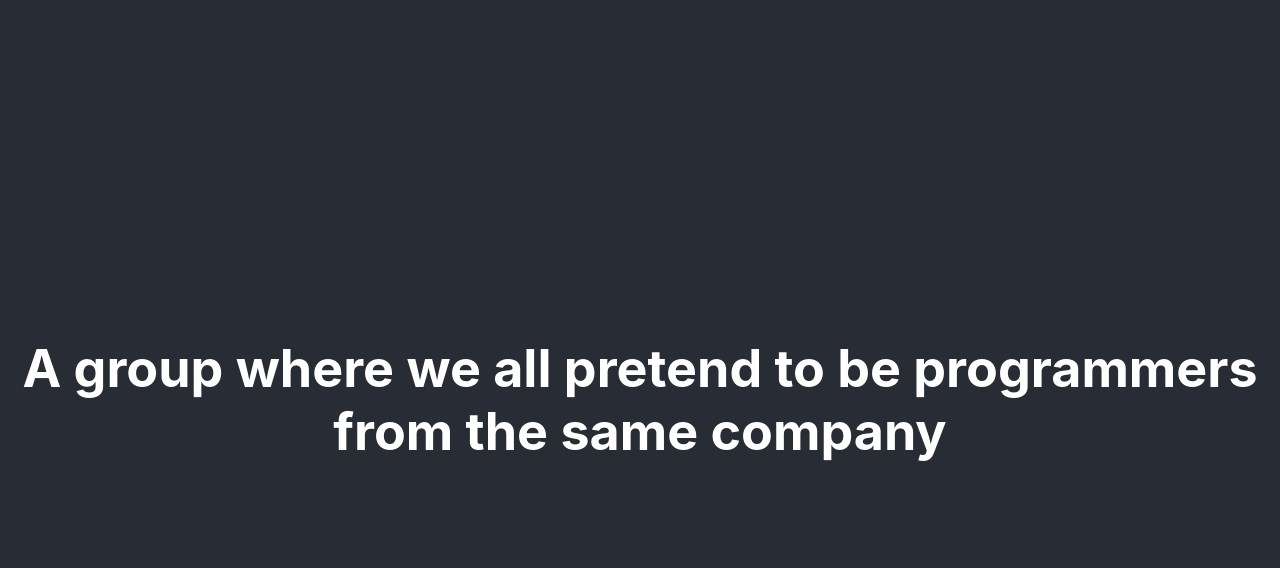
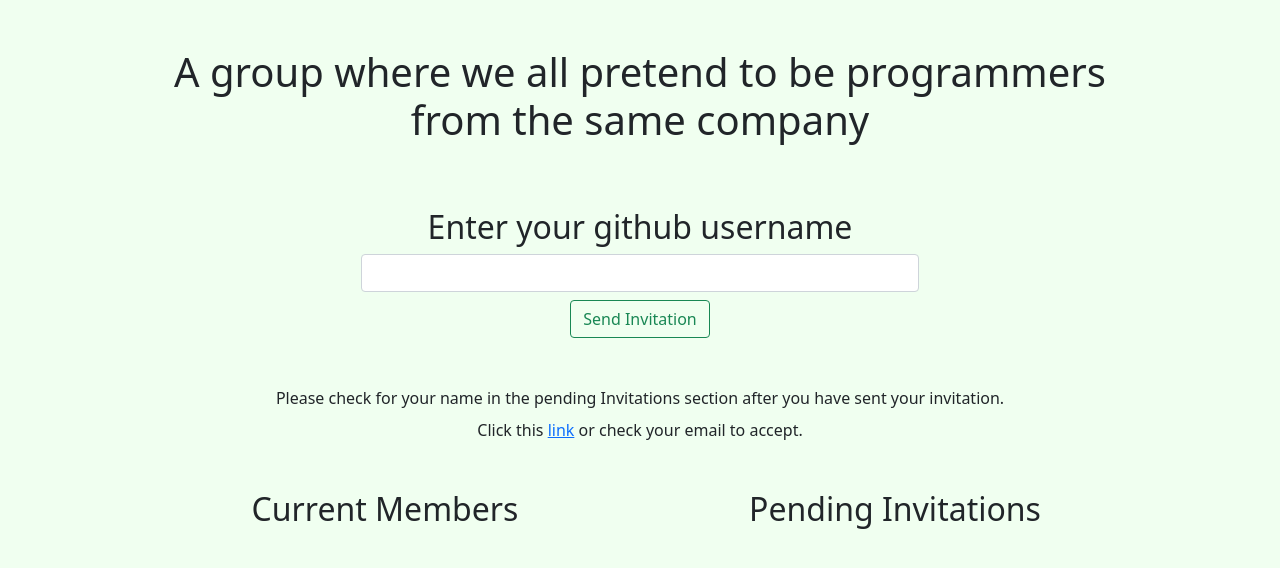
Before and after one commit to programmers-from-the-same-company/company-website, a React (Create React App) app: page / in a window 1280 px wide. Shown: the top 568 px of the page. Built offline with nearby package versions, Linux system fonts and the light colour scheme; no server answers.

Commit message:
Feat/invite user (#4)
Added invites

```diff
--- a/package.json
+++ b/package.json
@@ -11,6 +11,7 @@
     "@types/node": "^12.0.0",
     "@types/react": "^17.0.0",
     "@types/react-dom": "^17.0.0",
+    "bootstrap": "^5.0.2",
     "gh-pages": "^3.2.3",
     "react": "^17.0.2",
     "react-dom": "^17.0.2",
--- a/src/App.css
+++ /dev/null
@@ -1,38 +0,0 @@
-.App {
-  text-align: center;
-}
-
-.App-logo {
-  height: 40vmin;
-  pointer-events: none;
-}
-
-@media (prefers-reduced-motion: no-preference) {
-  .App-logo {
-    animation: App-logo-spin infinite 20s linear;
-  }
-}
-
-.App-header {
-  background-color: #282c34;
-  min-height: 100vh;
-  display: flex;
-  flex-direction: column;
-  align-items: center;
-  justify-content: center;
-  font-size: calc(10px + 2vmin);
-  color: white;
-}
-
-.App-link {
-  color: #61dafb;
-}
-
-@keyframes App-logo-spin {
-  from {
-    transform: rotate(0deg);
-  }
-  to {
-    transform: rotate(360deg);
-  }
-}
--- /dev/null
+++ b/src/App/App.tsx
@@ -0,0 +1,9 @@
+import React from 'react';
+import Home from '../Home/Home';
+import "../index.css";
+
+function App() {
+  return (<Home/>);
+}
+
+export default App;
--- /dev/null
+++ b/src/Home/Home.tsx
@@ -0,0 +1,20 @@
+import React from 'react';
+import UsernameInput from './UsernameInput';
+
+function Home() {
+  return (
+    <div className="container col">
+      <header className="row align-self-center m-5">
+        <h1 className="text-center">
+          A group where we all pretend to be programmers
+           from the same company
+        </h1>
+      </header>
+      <div className="row align-self-center">
+          <UsernameInput/>
+      </div>
+    </div>
+  );
+}
+
+export default Home;
--- /dev/null
+++ b/src/Home/UsernameInput.tsx
@@ -0,0 +1,84 @@
+import React, { useEffect, useState } from 'react';
+
+function UsernameInput() {
+    const [username, setUsername] = useState("");
+    const [apiResponse, setApiResponse] = useState("");
+    const [currentMembers, setCurrentMembers] = useState([]);
+    const [pendingMembers, setPendingMembers] = useState([]);
+    const apiEndpoint = "http://nameless-meadow-90439.herokuapp.com/";
+
+    const sendInvitation = async () => {
+        // Call our api to send invitation to user.
+        // Set api response
+        fetch(apiEndpoint + "users/invite", {
+            method: "POST",
+            body: JSON.stringify({ Login: username })
+        }).then(
+            (res) => setApiResponse(
+                "Hey " + username + " here is your api response: " + res.status + " " + res.statusText)
+        ).catch(
+            (error) => console.error(error)
+        );
+    }
+
+    const makeListItem = (member: string) => {
+        return <li key={member}>{member}</li>;
+    }
+
+    const getMembers = async () => {
+        const extractUsername = (user: any) => user.login;
+        fetch(apiEndpoint + "users").then((res) => {
+            return res.json();
+        }).then((json) => {
+            setCurrentMembers(json.active.map(extractUsername));
+            setPendingMembers(json.pending.map(extractUsername));
+        }).catch((error) => console.error(error));
+    }
+
+    // OnMount
+    useEffect(() => {
+        // Call api to get current members and pending members and set state
+        getMembers();
+    }, [apiResponse]);
+
+    return (
+        <div className="container text-center">
+            <h2 className="m-2">
+                Enter your github username
+            </h2>
+
+            <input
+                type="text"
+                value={username}
+                onChange={(e) => setUsername(e.target.value)}
+                className="form-control m-2 w-50 text-center mx-auto"
+            />
+            <button
+                onClick={(e) => sendInvitation()}
+                className="btn btn-outline-success"
+            >
+                Send Invitation
+            </button>
+
+            <h3 className="mt-5">{apiResponse}</h3>
+            <div className= "m-2">Please check for your name in the pending Invitations section after you have sent your invitation.</div>
+            <div className= "m-2">Click this <a href="https://github.com/programmers-from-the-same-company">link</a> or check your email to accept.</div>
+            <div className="row m-5">
+                <div className="col text-center">
+                    <h2>Current Members</h2>
+                    <ul className="list-unstyled">
+                        {currentMembers.map(makeListItem)}
+                    </ul>
+                </div>
+                <div className="col text-center">
+                    <h2>Pending Invitations</h2>
+                    <ul className="list-unstyled">
+                        {pendingMembers.map(makeListItem)}
+                    </ul>
+                </div>
+            </div>
+        </div>
+    );
+}
+
+export default UsernameInput;
--- a/src/index.css
+++ b/src/index.css
@@ -1,13 +1,3 @@
-body {
-  margin: 0;
-  font-family: -apple-system, BlinkMacSystemFont, 'Segoe UI', 'Roboto', 'Oxygen',
-    'Ubuntu', 'Cantarell', 'Fira Sans', 'Droid Sans', 'Helvetica Neue',
-    sans-serif;
-  -webkit-font-smoothing: antialiased;
-  -moz-osx-font-smoothing: grayscale;
+* {
+  background-color: honeydew;
 }
-
-code {
-  font-family: source-code-pro, Menlo, Monaco, Consolas, 'Courier New',
-    monospace;
-}
--- a/src/index.tsx
+++ b/src/index.tsx
@@ -1,12 +1,13 @@
+import 'bootstrap/dist/css/bootstrap.css';
 import React from 'react';
 import ReactDOM from 'react-dom';
 import './index.css';
-import App from './App';
+import App from './App/App';
 import reportWebVitals from './reportWebVitals';
 
 ReactDOM.render(
   <React.StrictMode>
-    <App />
+    <App/>
   </React.StrictMode>,
   document.getElementById('root')
 );
```
Also changed, not shown: 2 other files (tests, documents, lock files or other folders).
